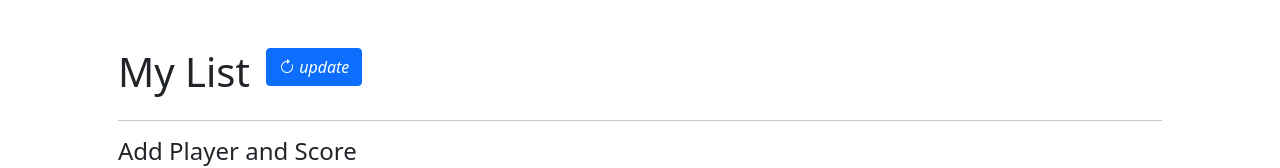
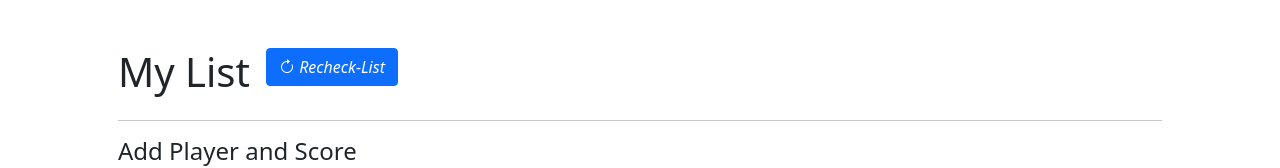
Before and after one commit to AlongkornJuthathat/Endn-t_TicTacToe, a plain HTML site: page public/index.html in a window 1280 px wide. Shown: the top 168 px of the page. Drawn offline with nearby package versions, Linux system fonts and the light colour scheme; no server answers.

Commit message:
test change
ลองเปลี่ยนคำ

```diff
--- a/public/index.html
+++ b/public/index.html
@@ -19,7 +19,7 @@
         <h1>My List</h1>
       </div>
       <button type="submit" class="btn btn-primary h-50" onclick="readList()">
-        <i class="bi bi-arrow-clockwise"> update</i>
+        <i class="bi bi-arrow-clockwise"> Recheck-List</i>
       </button>
     </div>
     <div id="main-content"></div>
```
